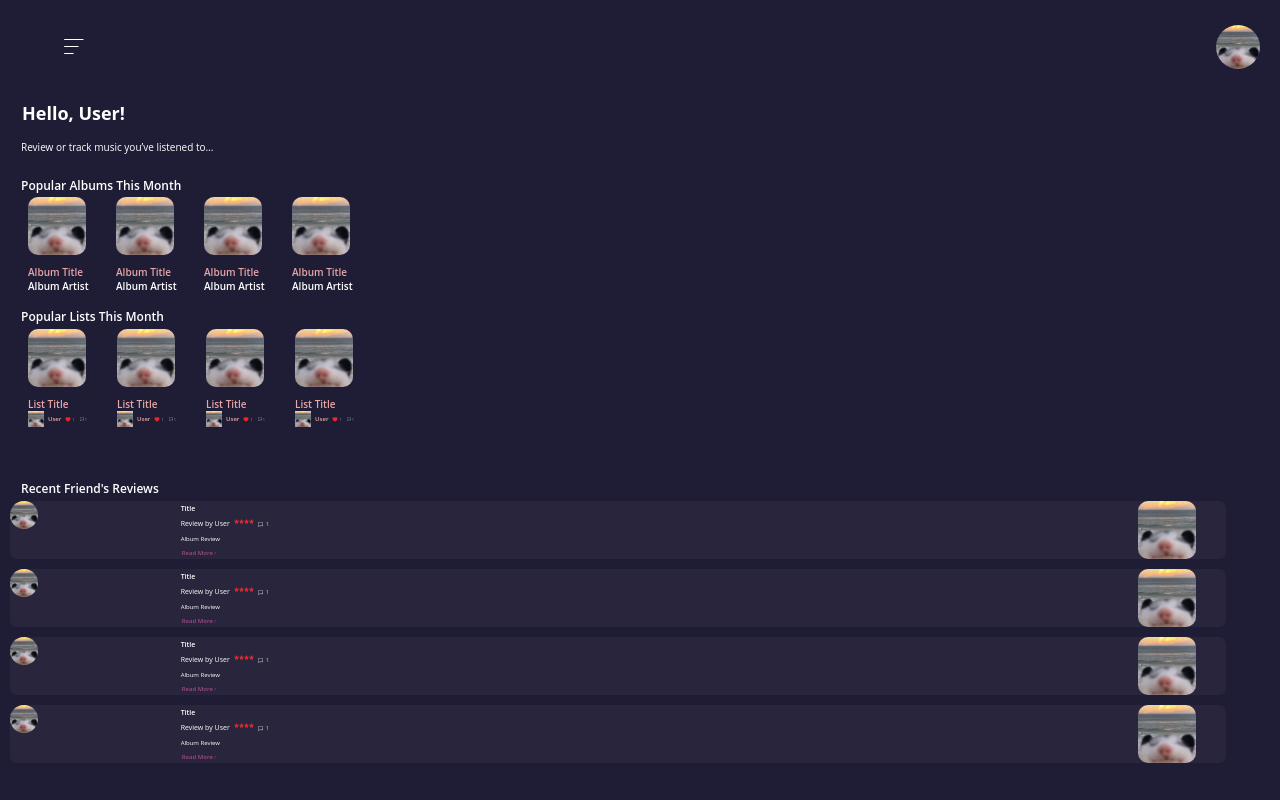
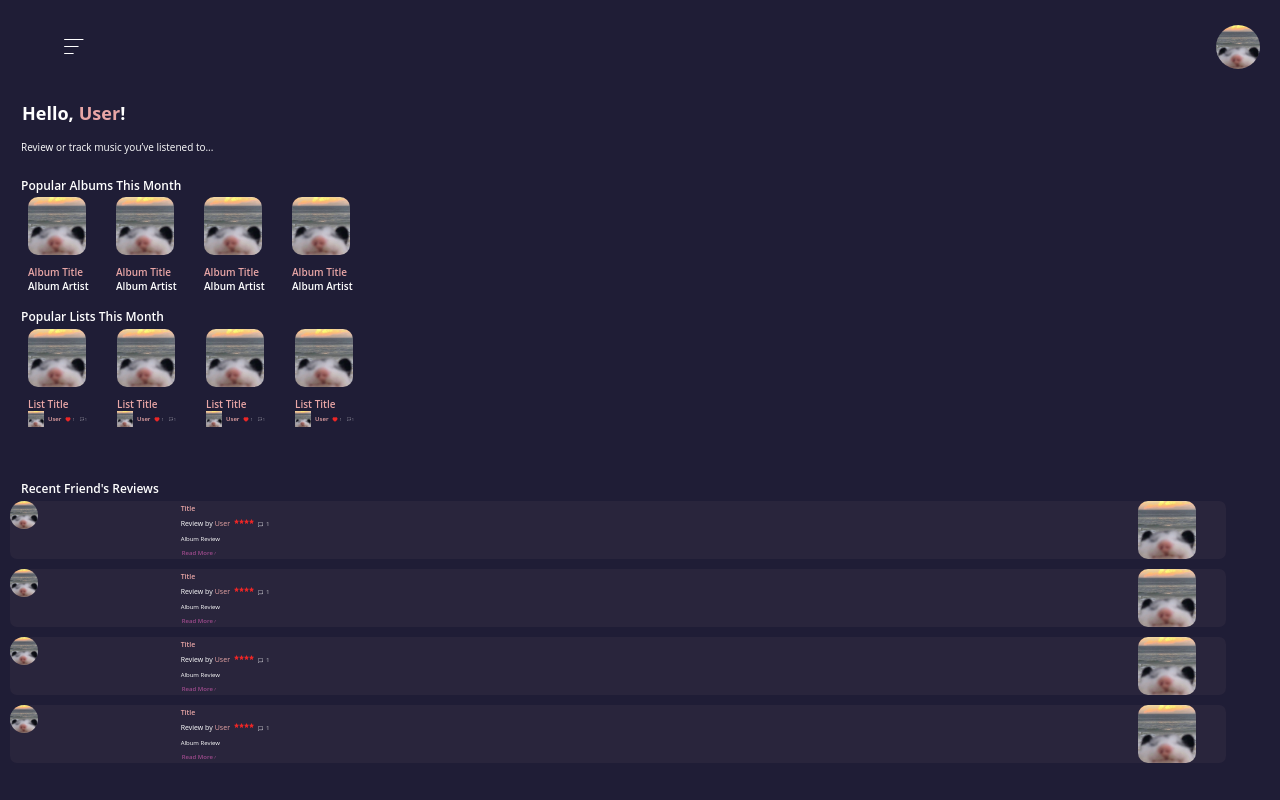
Before and after one commit to liannnaa/MusicBoxd, a React (Create React App) app in the folder front-end/: page /Home in a window 1280 px wide. Built offline with nearby package versions, Linux system fonts and the light colour scheme.

Commit message:
added more color

```diff
--- a/front-end/src/components/reviewMini.css
+++ b/front-end/src/components/reviewMini.css
@@ -42,6 +42,7 @@
 }
 
 .title {
+    color: #e9a6a6;
     align-self: flex-start;
     font-size: .438rem;
     line-height: 10px;
@@ -56,7 +57,7 @@
     align-items: stretch;
     padding-right: 80px;
     display: flex;
-  }
+}
 
 .user {
     color: #fff;
@@ -64,7 +65,12 @@
     font-size: .438rem;
     font-weight: 400;
     line-height: 10px;
-  }
+}
+
+.review-username {
+    color: #e9a6a6;
+    margin-left: 2px;
+}
 
 .stars {
     width: 20px;
--- a/front-end/src/components/reviewMini.js
+++ b/front-end/src/components/reviewMini.js
@@ -18,7 +18,10 @@ const Review = () => {
                 </span>
                 <div className="info">
                     <span className="user">
-                        Review by User
+                        Review by
+                        <span className="review-username">
+                            User
+                        </span>
                     </span>
                     <img className="stars" src={stars} alt="stars" />
                     <img className="comment" src={comment} alt="comment" />
--- a/front-end/src/pages/homepage.css
+++ b/front-end/src/pages/homepage.css
@@ -58,6 +58,11 @@ body {
     line-height: 25px;
 }
 
+.username {
+    color: #e9a6a6;
+    margin-left: 5px;
+}
+
 .intro {
     align-self: flex-start;
     margin-left: 21px;
--- a/front-end/src/pages/homepage.js
+++ b/front-end/src/pages/homepage.js
@@ -17,7 +17,10 @@ const Homepage = () => {
             <img className="pp" src={Placeholder} alt="profile" />
         </div>
         <span className="hello">
-            Hello, User!
+            Hello,
+            <span className="username">
+                User
+            </span>!
         </span>
         <span className="intro">
             Review or track music you’ve listened to...
--- a/front-end/src/pages/login.js
+++ b/front-end/src/pages/login.js
@@ -1,5 +1,6 @@
 import React from 'react';
 import './login.css';
+
 import banner from '../assets/banner.svg';
 import logo from '../assets/logo.PNG';
 
--- a/front-end/src/pages/onBoarding.js
+++ b/front-end/src/pages/onBoarding.js
@@ -1,5 +1,6 @@
 import React from 'react';
 import './onBoarding.css';
+
 import header from "../assets/header.svg";
 import logo from "../assets/logo.PNG";
 
--- a/front-end/src/pages/signUp.js
+++ b/front-end/src/pages/signUp.js
@@ -1,5 +1,6 @@
 import React from 'react';
 import './signUp.css';
+
 import banner from '../assets/banner.svg';
 import logo from '../assets/logo.PNG';
 
```
